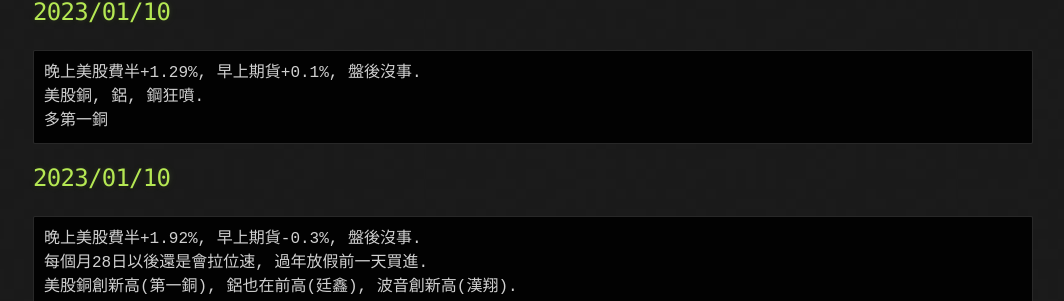
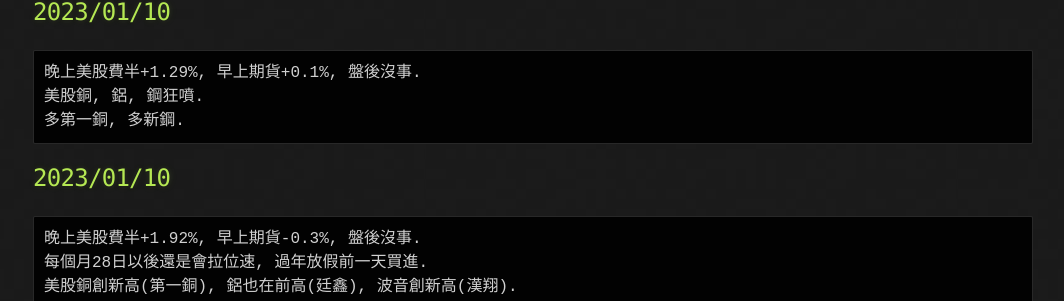
Before and after one commit to lepg5487/Stock_God, a Jekyll site: the page built from index.md, in a window 1280 px wide and 900 px high, scrolled down 388 px. Shown: the part 196-497 px from the top of the window, without its empty margins (107-1171 px from the left). Built offline with Jekyll 4.4.1, drawn with Linux system fonts in a browser that asks for light colours; our own code applies the rules of GitHub Pages for plain Markdown files.

Commit message:
Update index.md

````diff
--- a/index.md
+++ b/index.md
@@ -22,7 +22,7 @@ layout: testlayouts
 ```
 晚上美股費半+1.29%, 早上期貨+0.1%, 盤後沒事.
 美股銅, 鋁, 鋼狂噴.
-多第一銅
+多第一銅, 多新鋼.
 ```
 
 ## 2023/01/10
````
